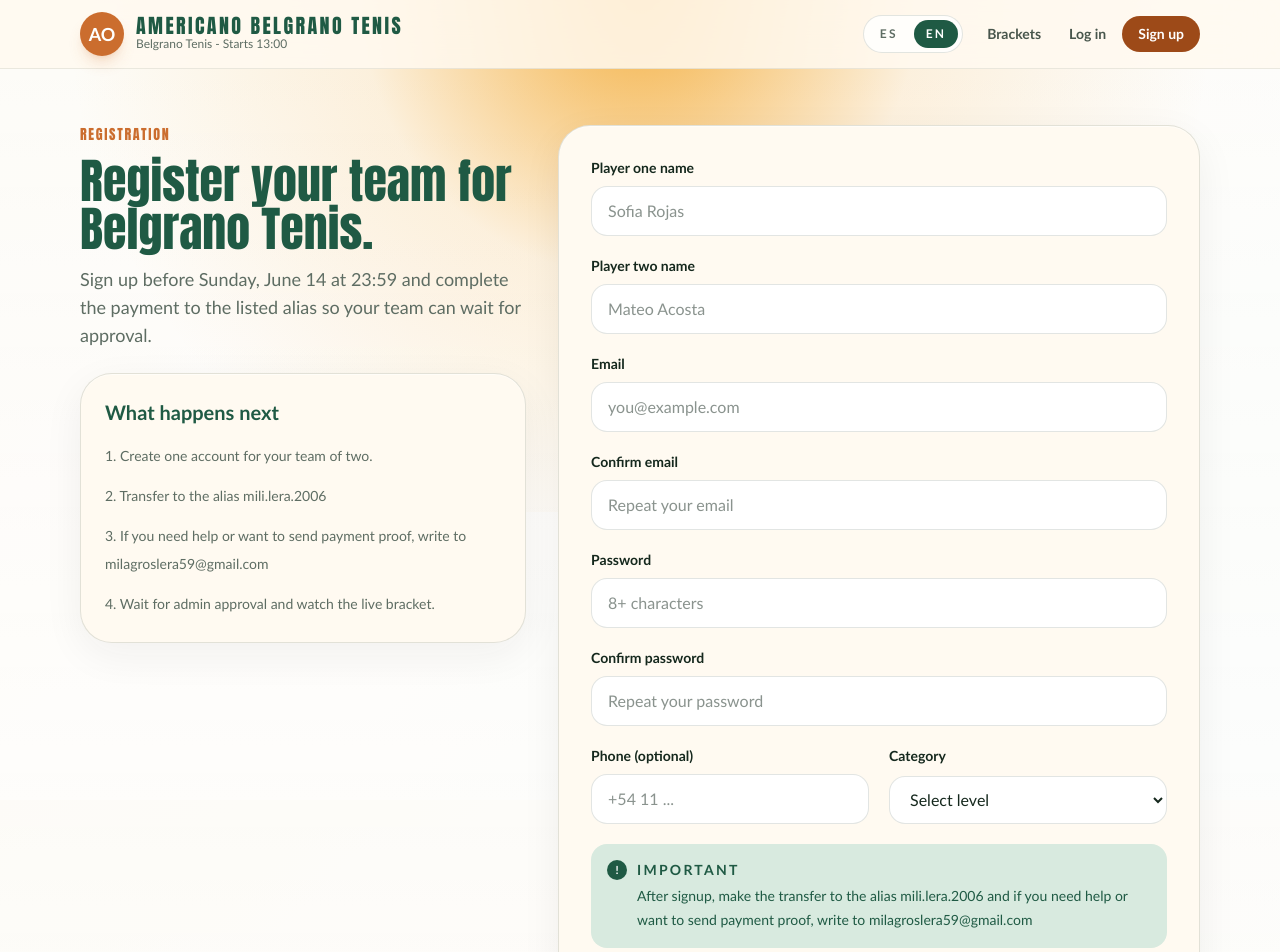
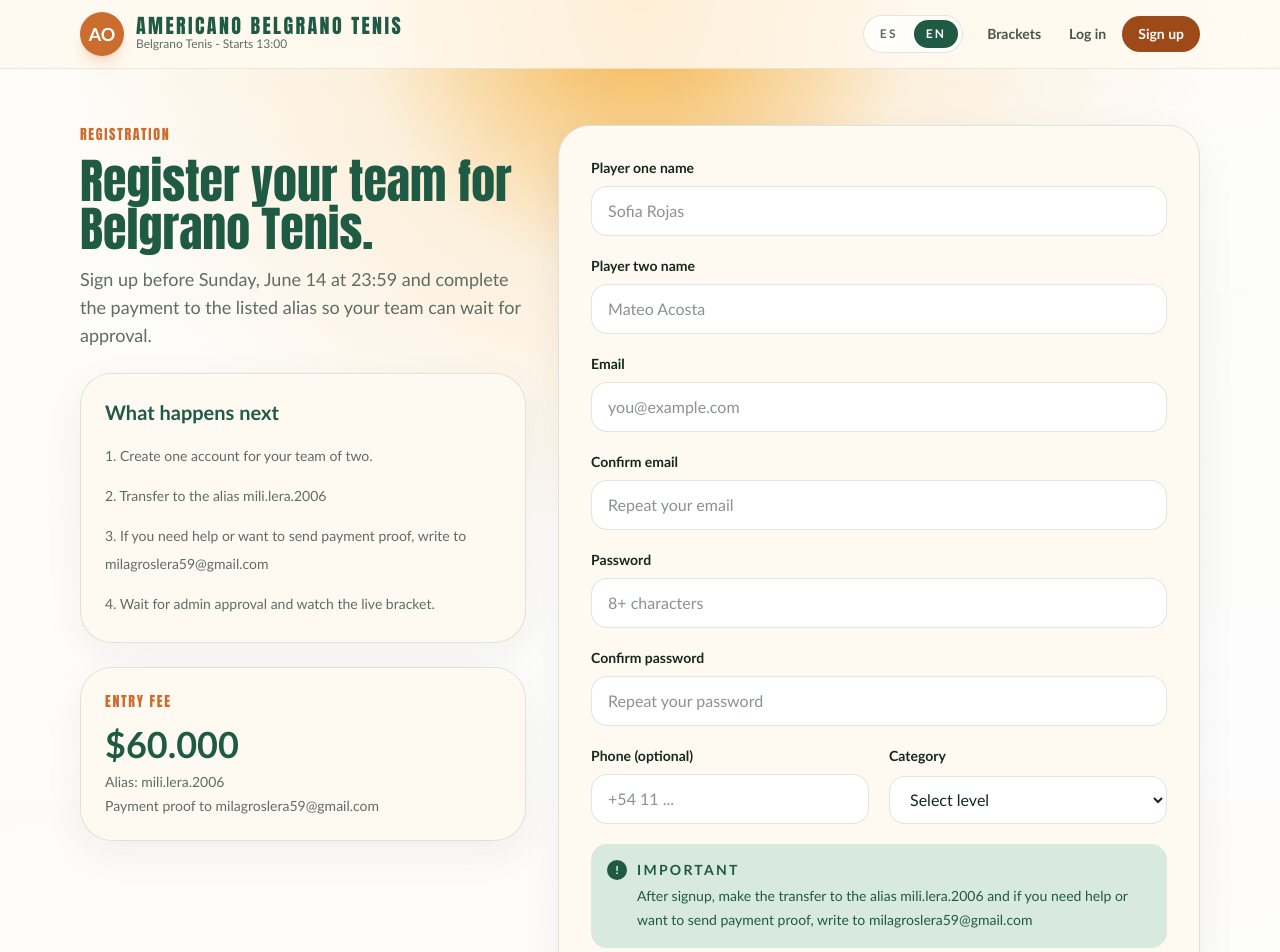
Before and after one commit to lolo-pb/Americano-web, a Next.js app: page /en/sign-up in a window 1280 px wide. Shown: the top 952 px of the page. Built offline with nearby package versions, Linux system fonts and the light colour scheme; no server answers.

Commit message:
Text and price

```diff
--- a/src/app/[locale]/sign-up/page.tsx
+++ b/src/app/[locale]/sign-up/page.tsx
@@ -38,6 +38,22 @@ export default async function SignUpPage({
             ))}
           </ol>
         </div>
+        <div className="card rounded-[1.6rem] p-4 sm:rounded-[2rem] sm:p-6">
+          <p className="eyebrow text-sm text-accent">{dictionary.signUp.priceTitle}</p>
+          <p className="mt-3 text-3xl font-extrabold text-forest sm:text-4xl">
+            {dictionary.signUp.priceAmount}
+          </p>
+          <p className="mt-2 text-sm text-muted">
+            {interpolate(dictionary.signUp.priceAliasLabel, {
+              paymentAlias: env.paymentAlias,
+            })}
+          </p>
+          <p className="mt-1 text-sm text-muted">
+            {interpolate(dictionary.signUp.priceReceiptLabel, {
+              contactEmail: env.contactEmail,
+            })}
+          </p>
+        </div>
       </div>
 
       <SignUpForm
--- a/src/messages/en.json
+++ b/src/messages/en.json
@@ -92,6 +92,10 @@
     "title": "Register your team for Belgrano Tenis.",
     "description": "Sign up before Sunday, June 14 at 23:59 and complete the payment to the listed alias so your team can wait for approval.",
     "nextTitle": "What happens next",
+    "priceTitle": "Entry fee",
+    "priceAmount": "$60.000",
+    "priceAliasLabel": "Alias: {paymentAlias}",
+    "priceReceiptLabel": "Payment proof to {contactEmail}",
     "steps": [
       "1. Create one account for your team of two.",
       "2. Transfer to the alias {paymentAlias}",
--- a/src/messages/es.json
+++ b/src/messages/es.json
@@ -92,6 +92,10 @@
     "title": "Inscribi a tu dupla para Belgrano Tenis.",
     "description": "Inscribite antes del domingo 14 de junio a las 23.59hs y realiza el pago al alias indicado para que la dupla quede pendiente de aprobacion.",
     "nextTitle": "Que pasa despues",
+    "priceTitle": "Valor de inscripcion",
+    "priceAmount": "$60.000",
+    "priceAliasLabel": "Alias: {paymentAlias}",
+    "priceReceiptLabel": "Comprobante a {contactEmail}",
     "steps": [
       "1. Crea una sola cuenta para tu dupla.",
       "2. Transferi al alias {paymentAlias}",
```
